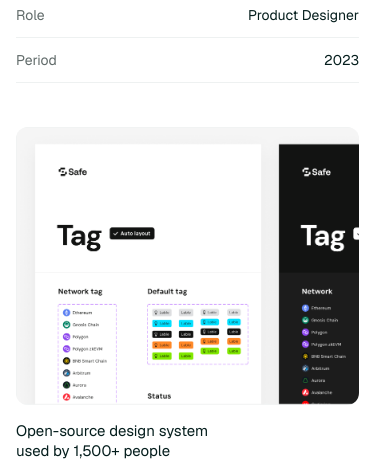
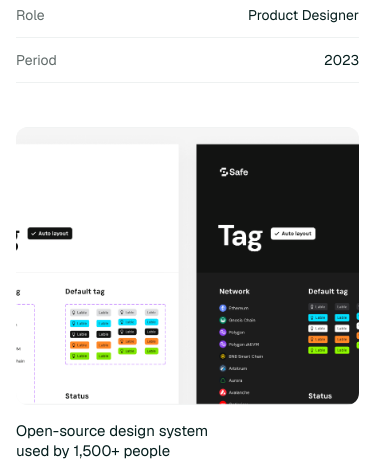
Before and after one commit to artew07/portfolio, a Next.js app: page / in a window 390 px wide. Shown: the part 1720-2181 px from the top of the page. Built offline with nearby package versions, Linux system fonts and the light colour scheme.

Commit message:
Align Safe design system case image

```diff
--- a/src/app/page.module.css
+++ b/src/app/page.module.css
@@ -1496,11 +1496,9 @@
 
 .safeCaseImage {
   position: absolute;
-  inset: auto;
-  top: -7px;
-  left: -10px;
-  width: calc(100% + 21px);
-  height: calc(100% + 14px);
+  inset: 0;
+  width: 100%;
+  height: 100%;
   max-width: none;
   max-height: none;
   margin: 0;
@@ -1721,6 +1719,21 @@
   object-fit: contain;
   transform: none;
 }
+/* ccp-design-system */
+.case[data-case-id="ccp-design-system"] [data-debug-media] {
+  position: absolute;
+  inset: auto;
+  top: 0px;
+  left: 0px;
+  width: 636px;
+  height: 348px;
+  max-width: none;
+  max-height: none;
+  margin: 0;
+  flex: none;
+  object-fit: cover;
+  transform: none;
+}
 /* CASE_MEDIA_DEBUG_OVERRIDES_END */
 
 .caseTitle,
@@ -2084,15 +2097,13 @@
 
   .safeCaseImage {
     position: absolute !important;
-    inset: auto !important;
-    top: 0 !important;
-    left: 0 !important;
-    width: auto !important;
+    inset: 0 !important;
+    width: 100% !important;
     height: 100% !important;
     max-width: none !important;
     max-height: none !important;
     margin: 0 !important;
-    object-fit: contain !important;
+    object-fit: cover !important;
     transform: none !important;
   }
 
```
